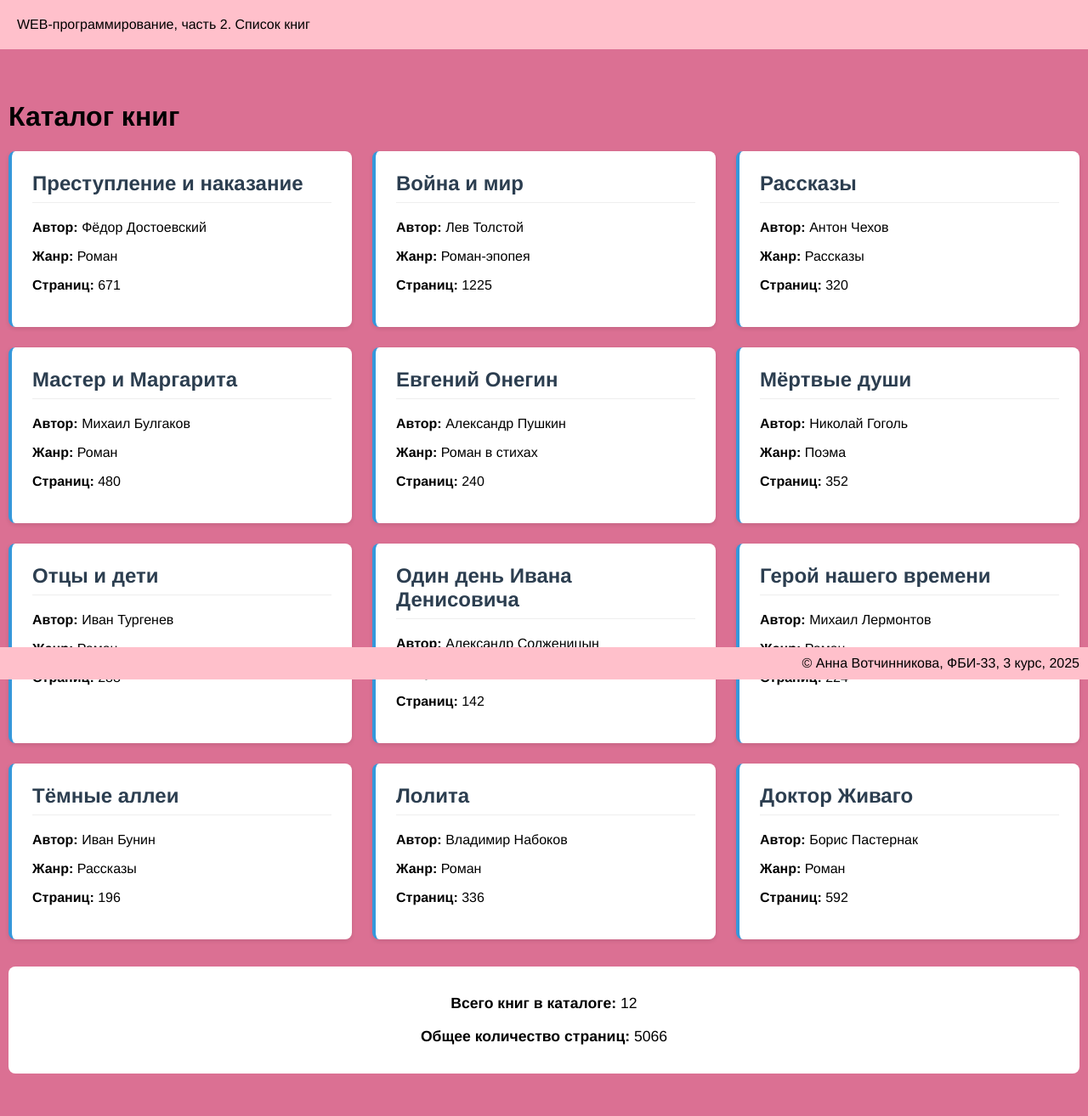
After one commit to ne-anya/web-back-labs, a Flask app: page /lab2/books in a window 1280 px wide. The commit adds this page. Shown: the whole page at 85% size. Run offline with Flask 3, Linux system fonts and the light colour scheme.

Commit message:
Книги

```diff
--- a/app.py
+++ b/app.py
@@ -415,3 +415,26 @@ def calc_default():
 @app.route('/lab2/calc/<int:a>')
 def calc_single(a):
     return redirect(f'/lab2/calc/{a}/1')
+
+books_list = [
+    {"author": "Фёдор Достоевский", "title": "Преступление и наказание", "genre": "Роман", "pages": 671},
+    {"author": "Лев Толстой", "title": "Война и мир", "genre": "Роман-эпопея", "pages": 1225},
+    {"author": "Антон Чехов", "title": "Рассказы", "genre": "Рассказы", "pages": 320},
+    {"author": "Михаил Булгаков", "title": "Мастер и Маргарита", "genre": "Роман", "pages": 480},
+    {"author": "Александр Пушкин", "title": "Евгений Онегин", "genre": "Роман в стихах", "pages": 240},
+    {"author": "Николай Гоголь", "title": "Мёртвые души", "genre": "Поэма", "pages": 352},
+    {"author": "Иван Тургенев", "title": "Отцы и дети", "genre": "Роман", "pages": 288},
+    {"author": "Александр Солженицын", "title": "Один день Ивана Денисовича", "genre": "Повесть", "pages": 142},
+    {"author": "Михаил Лермонтов", "title": "Герой нашего времени", "genre": "Роман", "pages": 224},
+    {"author": "Иван Бунин", "title": "Тёмные аллеи", "genre": "Рассказы", "pages": 196},
+    {"author": "Владимир Набоков", "title": "Лолита", "genre": "Роман", "pages": 336},
+    {"author": "Борис Пастернак", "title": "Доктор Живаго", "genre": "Роман", "pages": 592}
+]
+
+@app.route('/lab2/books')
+def books():
+    total_pages = sum(book['pages'] for book in books_list)
+
+    return render_template('books.html',
+                         books=books_list,
+                         total_pages=total_pages)
--- a/static/main.css
+++ b/static/main.css
@@ -25,3 +25,33 @@ footer {
     left: 0;
     right: 0;
 }
+
+.books-container {
+    display: grid;
+    grid-template-columns: repeat(auto-fill, minmax(300px, 1fr));
+    gap: 1.5rem;
+    margin-bottom: 2rem;
+}
+
+.book-card {
+    background: white;
+    padding: 1.5rem;
+    border-radius: 8px;
+    box-shadow: 0 2px 5px rgba(0,0,0,0.1);
+    border-left: 4px solid #3498db;
+}
+
+.book-card h2 {
+    color: #2c3e50;
+    margin-top: 0;
+    border-bottom: 1px solid #eee;
+    padding-bottom: 0.5rem;
+}
+
+.stats {
+    background: white;
+    padding: 1rem;
+    border-radius: 8px;
+    text-align: center;
+    font-size: 1.1em;
+}
--- /dev/null
+++ b/templates/books.html
@@ -0,0 +1,23 @@
+{% extends "base.html" %}
+
+{% block lab %}Список книг{% endblock %}
+
+{% block main %}
+    <h1>Каталог книг</h1>
+
+    <div class="books-container">
+        {% for book in books %}
+        <div class="book-card">
+            <h2>{{ book.title }}</h2>
+            <p><strong>Автор:</strong> {{ book.author }}</p>
+            <p><strong>Жанр:</strong> {{ book.genre }}</p>
+            <p><strong>Страниц:</strong> {{ book.pages }}</p>
+        </div>
+        {% endfor %}
+    </div>
+
+    <div class="stats">
+        <p><strong>Всего книг в каталоге:</strong> {{ books|length }}</p>
+        <p><strong>Общее количество страниц:</strong> {{ total_pages }}</p>
+    </div>
+{% endblock %}
```
